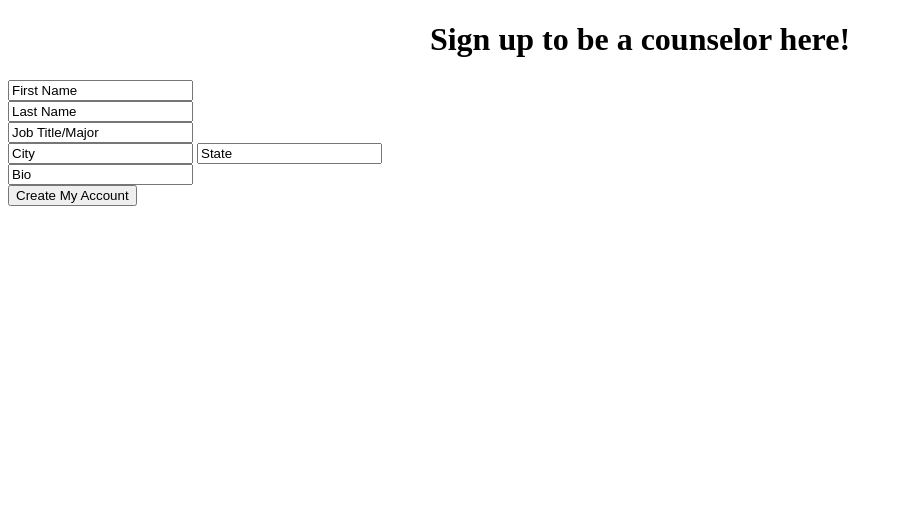
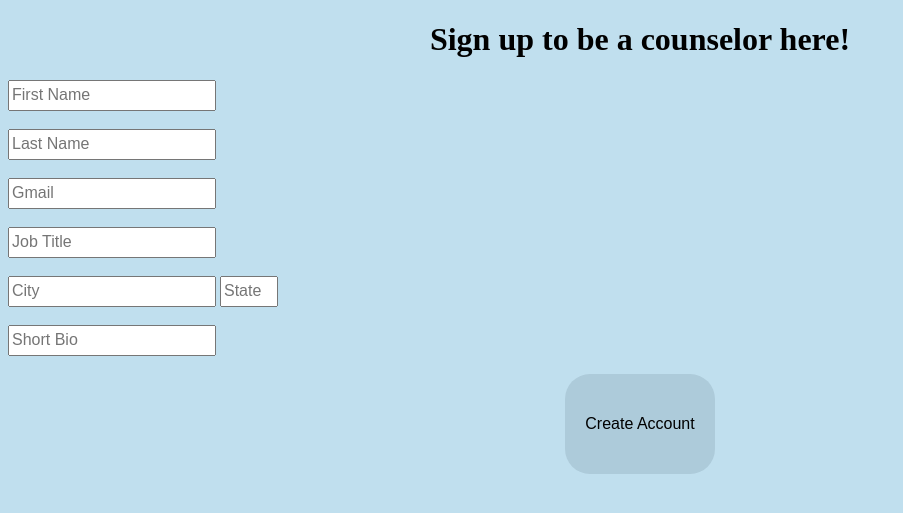
Before and after one commit to andregarivay/LANParty, a Python web app: template templates/signup.html in a window 1280 px wide. Shown: the top 513 px of the page, without its empty margins (0-903 px from the left). Run offline with Jinja, Linux system fonts and the light colour scheme; the template is opened without the code that fills it, so the values that code supplies are empty.

Commit message:
Front-end

```diff
--- a/resources/main.css
+++ b/resources/main.css
@@ -29,6 +29,7 @@
   margin-left: auto;
   margin-right: auto;
   text-align: center;
+  font-size: inherit;
   animation: fadein 8s;
   -webkit-animation: fadein 8s; /* Safari and Chrome */
 }
@@ -46,6 +47,7 @@ input[type=submit] {
   border: none; /*rewriting standard style, it is necessary to be able to change the size*/
   height: 100px;
   width: 200px;
+  font-size: inherit;
 }
 
 div#frm *{display:inline}
@@ -63,5 +65,5 @@ body {
     text-align: center;
     text-decoration: none;
     display: inline-block;
-    font-size: 16px;
+    font-size: inherit;
 }
--- a/resources/signup.css
+++ b/resources/signup.css
@@ -1,3 +1,36 @@
 h1 {
     text-align: center;
 }
+
+.inputboxes{
+width: 200px;
+height: 25px;
+font-size: inherit;
+}
+
+.statebox{
+  width: 50px;
+  height: 25px;
+  font-size: inherit;
+}
+
+.biobox{
+  width: 450;
+  font-size: inherit;
+
+}
+
+input[type=submit] {
+  border: none; /*rewriting standard style, it is necessary to be able to change the size*/
+  height: 100px;
+  width: 150px;
+  text-align: center;
+  display: flex;
+  justify-content: center;
+  margin-left: auto;
+  margin-right: auto;
+  border-style: inset outset;
+  border-radius: 25px;
+  font-size: inherit;
+
+}
--- a/templates/main.html
+++ b/templates/main.html
@@ -3,7 +3,7 @@
 
   <head>
 
-  <link rel="stylesheet" type="text/css" href="resources/main.css">
+  <link rel="stylesheet" type="text/css" href="../resources/main.css">
 
     <title>Hi, Alex!</title>
 
@@ -25,7 +25,7 @@
     <div id="frm" class="middle">
 
     <form method = "get" action = "/chat" class="color">
-      <input class="border" type = "submit" value = "I want help" style="font-family: Gill Sans; font-size: 25px; background-color: #D1B1D4; color: black"/>
+      <input class="border" type = "submit" value = "I want help" style="font-family: Gill Sans; background-color: #D1B1D4; color: black"/>
     </form>
 
     &nbsp;
@@ -34,7 +34,7 @@
 
 
     <form method = "get" action = "/login">
-      <input class="border" type = "submit" value = "I want to help" style="font-family: Gill Sans; font-size: 25px; background-color: #D1B1D4; color: bla"/>
+      <input class="border" type = "submit" value = "I want to help" style="font-family: Gill Sans; background-color: #D1B1D4; color: bla"/>
     </form>
 
     </div>
--- a/templates/signup.html
+++ b/templates/signup.html
@@ -5,26 +5,38 @@
 
     <title>Sign Up</title>
 
-    <link rel="stylesheet" type="text/css" href="resources/signup.css">
-
+    <link rel="stylesheet" type="text/css" href="../resources/signup.css">
+<style>
+body{
+  background-color: #C0DFEE;
+}
+</style>
   </head>
 
   <body>
     <h1>Sign up to be a counselor here!</h1>
 
     <form method="post" action="/profile">
-      <input type="text" name="first_name" value="First Name">
-      <br>
-      <input type="text" name="last_name" value="Last Name">
-      <br>
-      <input type="text" name="job" value="Job Title/Major">
-      <br>
-      <input type="text" name="city" value="City">
-      <input type="text" name="2 letter state code" value="State"> <!-- Make sure two-letter state code is used -->
-      <br>
-      <input type="text" name="bio" value="Bio">
-      <br>
-      <input type="submit" value="Create My Account">
+      <input class="inputboxes" type="text" name="first_name" placeholder="First Name">
+      <br/>
+      <br/>
+      <input class="inputboxes" type="text" name="last_name" placeholder="Last Name">
+      <br/>
+      <br/>
+      <input class="inputboxes" type="text" name="email" placeholder="Gmail">
+      <br/>
+      <br/>
+      <input class="inputboxes" type="text" name="job" placeholder="Job Title">
+      <br/>
+      <br/>
+      <input class="inputboxes" type="text" placeholder="City">
+      <input class="statebox" type="text" name="state" placeholder="State"> <!-- Make sure two-letter state code is used -->
+      <br/>
+      <br/>
+      <input class="inputboxes" type="text" name="bio" placeholder="Short Bio">
+      <br/>
+      <br/>
+      <input class="button" type="submit" value="Create Account" style="background-color: #ADCBDA; color: black; border: black;">
     </form>
 
   </body>
```
Also changed, not shown: 1 other file.
